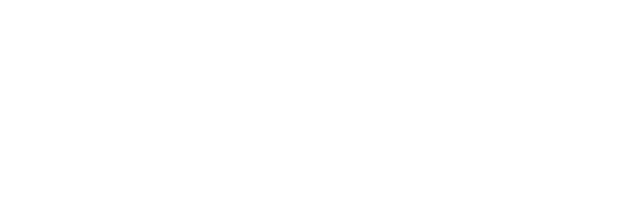
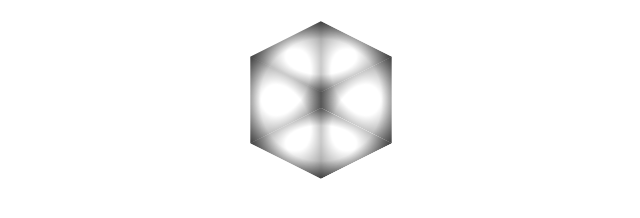
Before and after one commit to Johnny-young/Test, a plain HTML site: page index.html in a window 1280 px wide. Shown: the whole page, without its empty margins (319-959 px from the left). Drawn offline with Linux system fonts and the light colour scheme.

Commit message:
取消注释

```diff
--- a/index.html
+++ b/index.html
@@ -112,14 +112,14 @@ li{
 </style>
 <body>
 <div class="wrap">
-<!-- 	<ul class="suqare">
+	<ul class="suqare">
 		<li class="front"></li>
 		<li class="back"></li>
 		<li class="left"></li>
 		<li class="right"></li>
 		<li class="top"></li>
 		<li class="bottom"></li>
-</ul> -->
+	</ul>
 </div>
 </body>
 </html>
```
Lines whose indentation alone changed are shown as unchanged.
